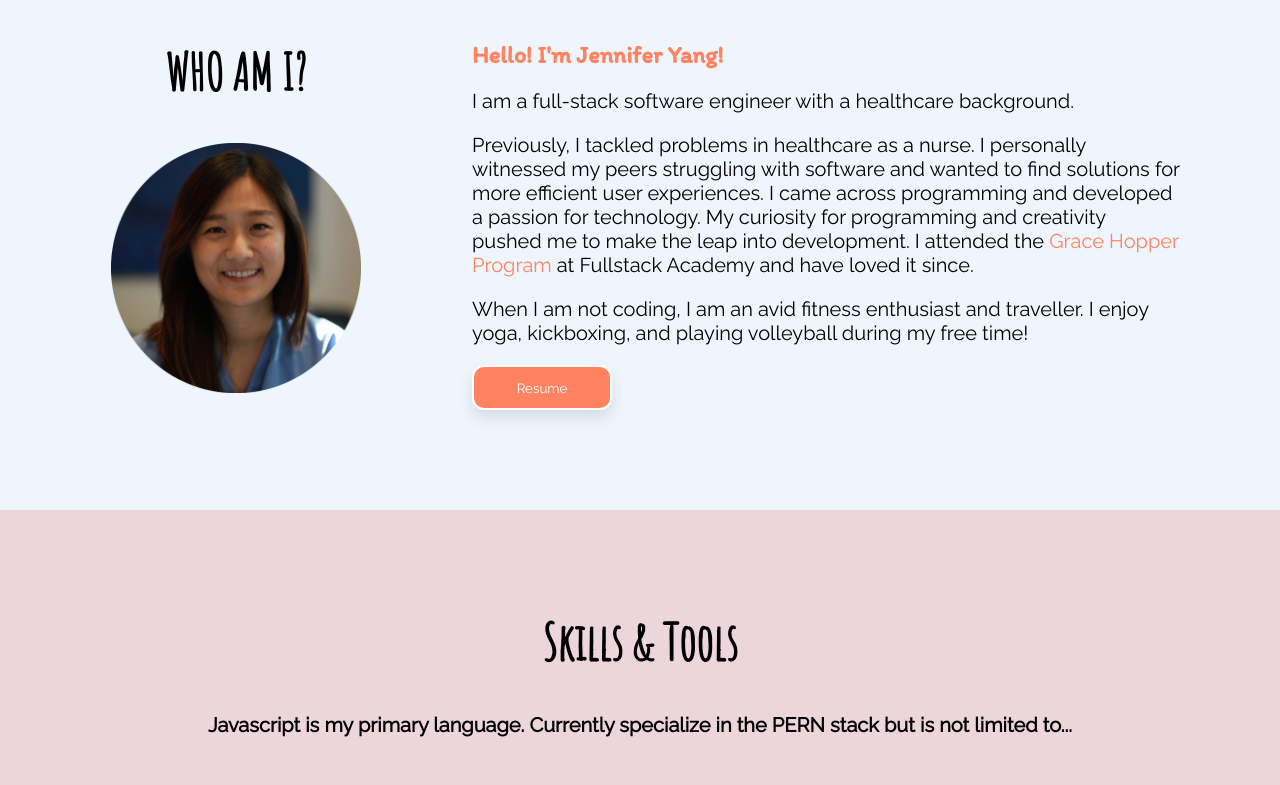
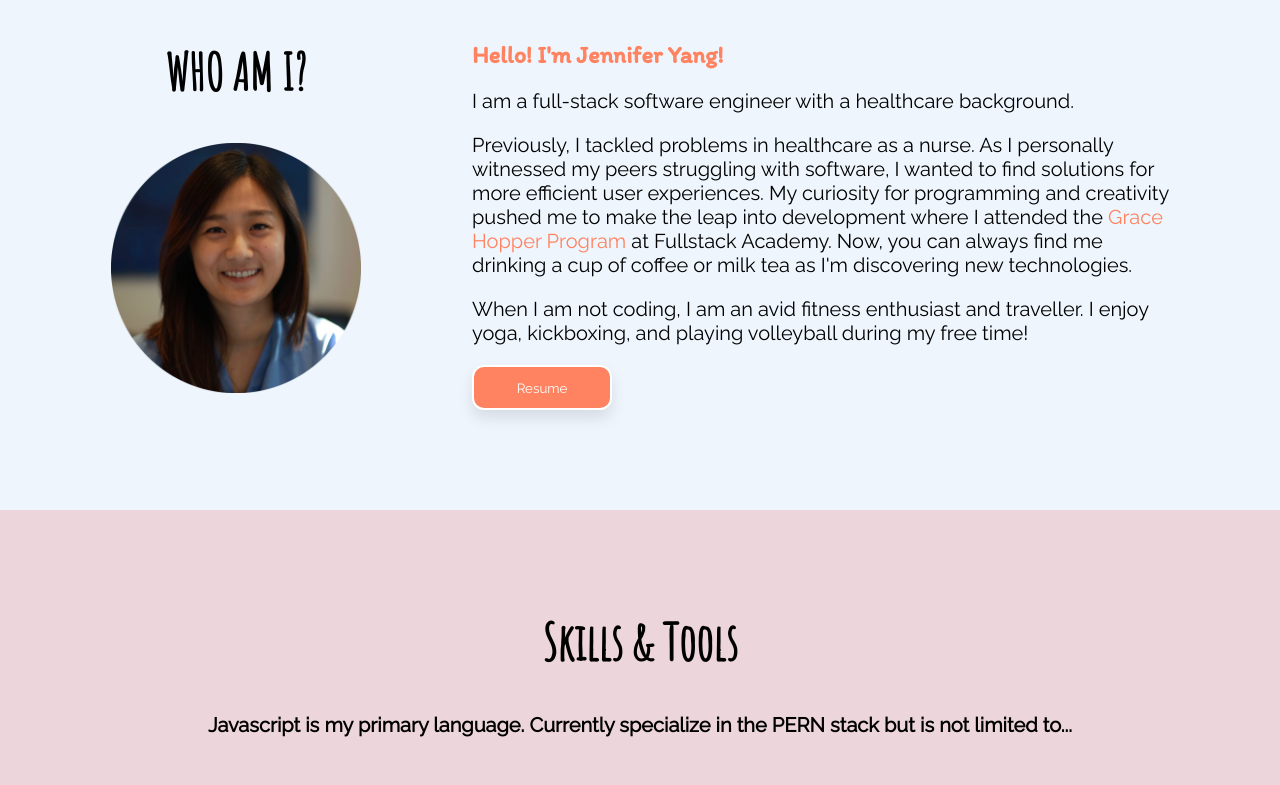
Before and after one commit to jenyang929/Jennifer-Portfolio, a plain HTML site: page index.html in a window 1280 px wide. Shown: the part 860-1645 px from the top of the page. Drawn offline with nearby package versions, Linux system fonts and the light colour scheme.

Commit message:
Fixed bug and bio

```diff
--- a/index.html
+++ b/index.html
@@ -82,16 +82,14 @@
 
 
             <p>
-              Previously, I tackled problems in healthcare as a nurse. I
-              personally witnessed my peers struggling with software and wanted
-              to find solutions for more efficient user experiences. I came across programming and developed a passion for technology. My curiosity for programming and creativity pushed me to make
-              the leap into development. I attended the <a class="gracehopper" href="https://www.gracehopper.com/#:~:text=The%20Grace%20Hopper%20Program%20at,quality%20instruction%2C%20and%20individualized%20mentorship.">Grace Hopper Program</a> at
-              Fullstack Academy and have loved it since.
+              Previously, I tackled problems in healthcare as a nurse. As I
+              personally witnessed my peers struggling with software, I wanted to find solutions for more efficient user experiences. My curiosity for programming and creativity pushed me to make
+              the leap into development where I attended the <a class="gracehopper" href="https://www.gracehopper.com/#:~:text=The%20Grace%20Hopper%20Program%20at,quality%20instruction%2C%20and%20individualized%20mentorship.">Grace Hopper Program</a> at
+              Fullstack Academy. Now, you can always find me drinking a cup of coffee or milk tea as I'm discovering new technologies.
             </p>
 
             <p>
-              When I am not coding, I am an avid fitness enthusiast and
-              traveller. I enjoy yoga, kickboxing, and playing volleyball during my free time!
+              When I am not coding, I am an avid fitness enthusiast and traveller. I enjoy yoga, kickboxing, and playing volleyball during my free time!
             </p>
 
             <div class="resume-button">
```
